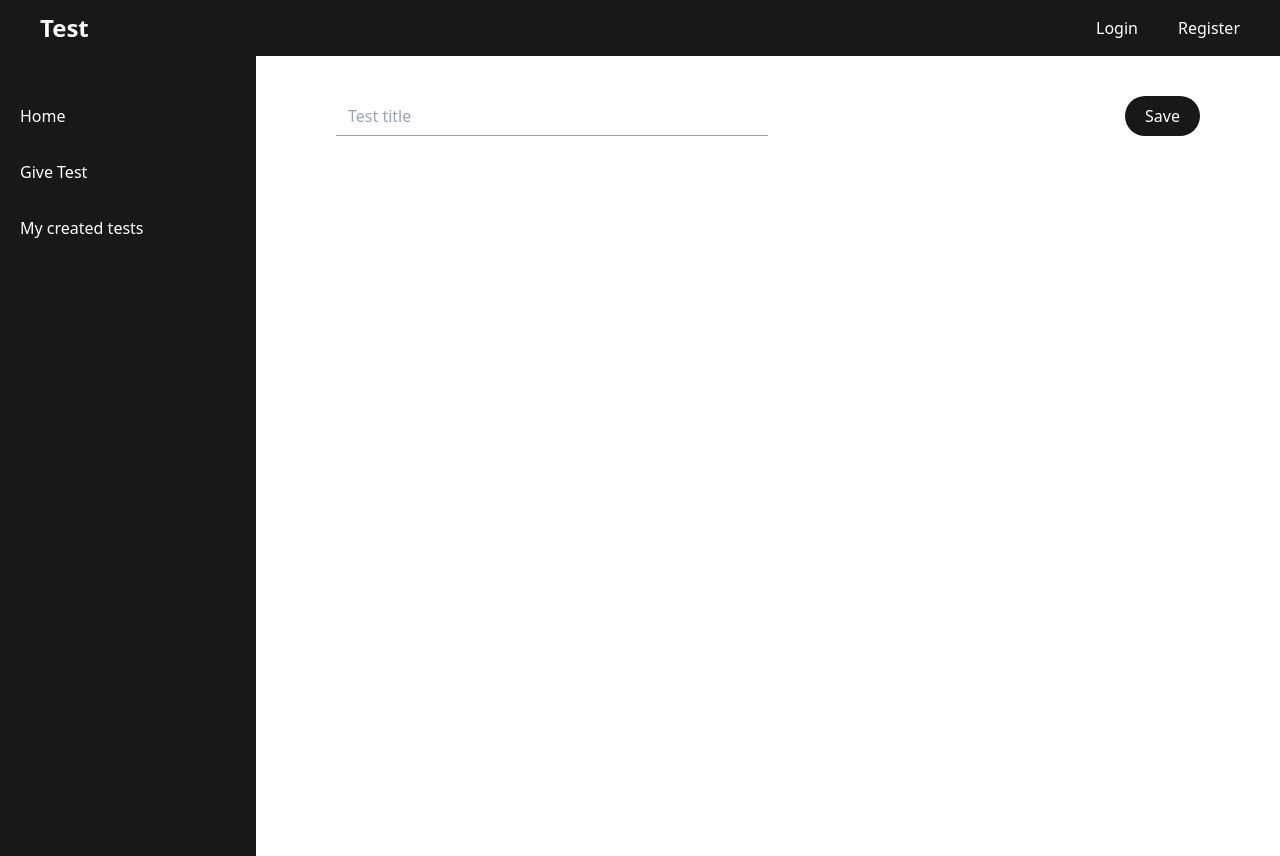
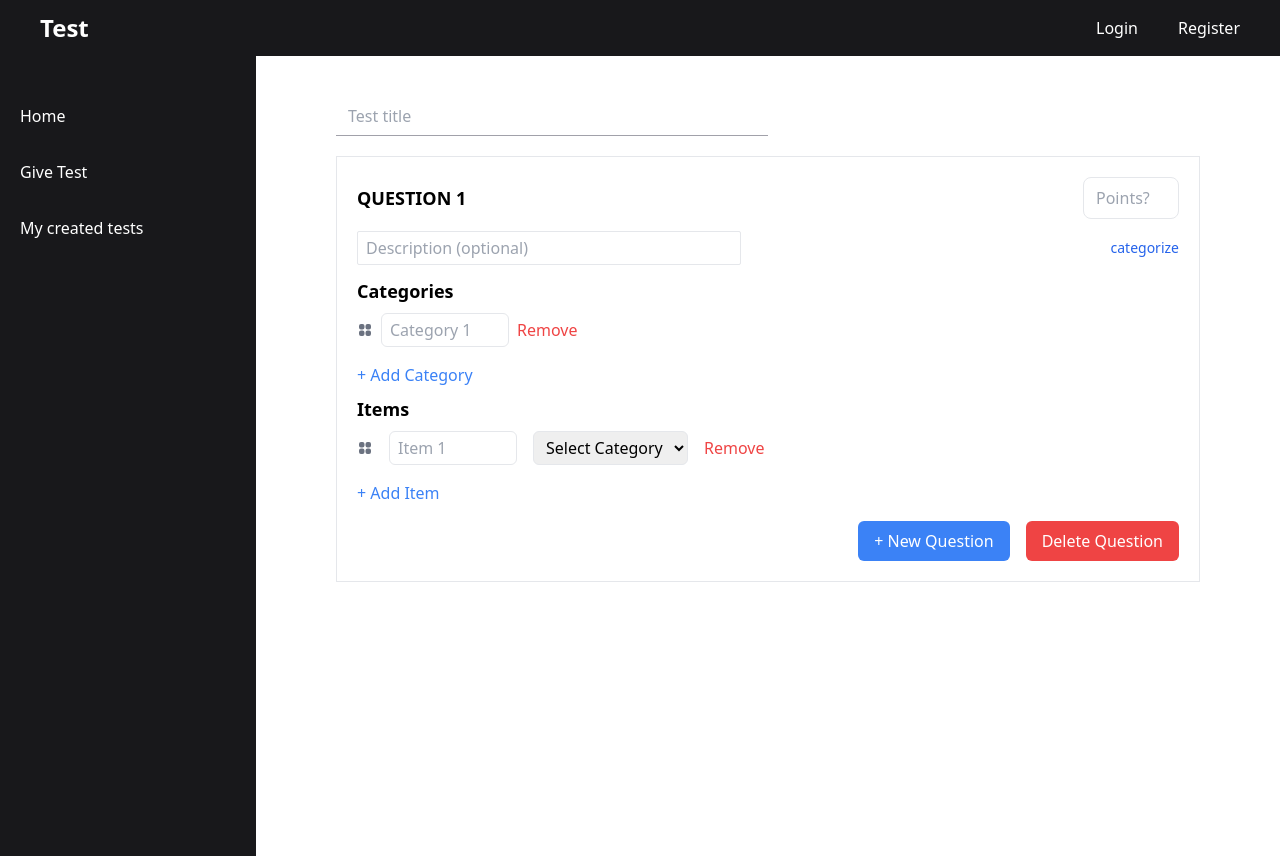
Before and after one commit to aadarshraj02/test-builder, a React (Vite) app in the folder client/: page /create-test in a window 1280 px wide. Built offline with nearby package versions, Linux system fonts and the light colour scheme.

Commit message:
added ui to add categorize question

```diff
--- a/client/package.json
+++ b/client/package.json
@@ -12,6 +12,8 @@
   "dependencies": {
     "axios": "^1.7.8",
     "react": "^18.3.1",
+    "react-dnd": "^16.0.1",
+    "react-dnd-html5-backend": "^16.0.1",
     "react-dom": "^18.3.1",
     "react-icons": "^5.4.0",
     "react-router-dom": "^7.0.2"
--- /dev/null
+++ b/client/src/components/Categorize Question/Categorize.jsx
@@ -0,0 +1,111 @@
+import React, { useState } from "react";
+import CategoryList from "./CategoryList";
+import ItemList from "./ItemList";
+
+const Categorize = () => {
+  const [categories, setCategories] = useState([{ id: "cat-1", value: "" }]);
+  const [items, setItems] = useState([
+    { id: "item-1", value: "", category: "" },
+  ]);
+
+  const moveCategory = (draggedIndex, hoverIndex) => {
+    const updatedCategories = [...categories];
+    const [draggedCategory] = updatedCategories.splice(draggedIndex, 1);
+    updatedCategories.splice(hoverIndex, 0, draggedCategory);
+    setCategories(updatedCategories);
+  };
+
+  const moveItem = (draggedIndex, hoverIndex) => {
+    const updatedItems = [...items];
+    const [draggedItem] = updatedItems.splice(draggedIndex, 1);
+    updatedItems.splice(hoverIndex, 0, draggedItem);
+    setItems(updatedItems);
+  };
+
+  const addNewQuestion = () => {
+    setCategories([{ id: `cat-1`, value: "" }]);
+    setItems([{ id: "item-1", value: "", category: "" }]);
+  };
+
+  const deleteQuestion = () => {
+    setCategories([]);
+    setItems([]);
+  };
+
+  return (
+    <div className="min-h-[50vh] border p-5">
+      <div className="flex justify-between items-center">
+        <h2 className="text-lg font-semibold">QUESTION 1</h2>
+        <input
+          type="number"
+          placeholder="Points?"
+          className="border rounded-lg px-3 py-2 w-24 outline-none"
+        />
+      </div>
+
+      <div className="my-3 flex justify-between items-center">
+        <input
+          type="text"
+          placeholder="Description (optional)"
+          className="outline-none border px-2 py-1 rounded-sm w-[30vw]"
+        />
+        <p className="text-sm text-blue-600">categorize</p>
+      </div>
+
+      <CategoryList
+        categories={categories}
+        setCategories={setCategories}
+        moveCategory={moveCategory}
+      />
+      <button
+        type="button"
+        onClick={() =>
+          setCategories([
+            ...categories,
+            { id: `cat-${categories.length + 1}`, value: "" },
+          ])
+        }
+        className="text-blue-500 mt-2"
+      >
+        + Add Category
+      </button>
+
+      <ItemList
+        items={items}
+        setItems={setItems}
+        moveItem={moveItem}
+        categories={categories}
+      />
+      <button
+        type="button"
+        onClick={() =>
+          setItems([
+            ...items,
+            { id: `item-${items.length + 1}`, value: "", category: "" },
+          ])
+        }
+        className="text-blue-500 mt-2"
+      >
+        + Add Item
+      </button>
+      <div className="flex justify-end mt-4 gap-4">
+        <button
+          type="button"
+          onClick={addNewQuestion}
+          className="bg-blue-500 text-white px-4 py-2 rounded-md"
+        >
+          + New Question
+        </button>
+        <button
+          type="button"
+          onClick={deleteQuestion}
+          className="bg-red-500 text-white px-4 py-2 rounded-md"
+        >
+          Delete Question
+        </button>
+      </div>
+    </div>
+  );
+};
+
+export default Categorize;
--- /dev/null
+++ b/client/src/components/Categorize Question/Category.jsx
@@ -0,0 +1,56 @@
+import React from "react";
+import { HiSquares2X2 } from "react-icons/hi2";
+import { useDrag, useDrop } from "react-dnd";
+
+const Category = ({ category, index, moveCategory, setCategories }) => {
+  const [, ref] = useDrag({
+    type: "CATEGORY",
+    item: { index },
+  });
+
+  const [, drop] = useDrop({
+    accept: "CATEGORY",
+    hover: (item) => {
+      if (item.index !== index) {
+        moveCategory(item.index, index);
+        item.index = index;
+      }
+    },
+  });
+
+  return (
+    <div
+      ref={(node) => ref(drop(node))}
+      className="flex items-center gap-2 mb-2"
+    >
+      <HiSquares2X2
+        className="text-gray-500 cursor-grab hover:text-black"
+        title="Drag"
+      />
+      <input
+        type="text"
+        placeholder={`Category ${index + 1}`}
+        value={category.value}
+        onChange={(e) => {
+          setCategories((prev) =>
+            prev.map((cat, i) =>
+              i === index ? { ...cat, value: e.target.value } : cat
+            )
+          );
+        }}
+        className="border w-32 rounded-md outline-none px-2 py-1"
+      />
+      <button
+        type="button"
+        onClick={() =>
+          setCategories((prev) => prev.filter((_, i) => i !== index))
+        }
+        className="text-red-500"
+      >
+        Remove
+      </button>
+    </div>
+  );
+};
+
+export default Category;
--- /dev/null
+++ b/client/src/components/Categorize Question/CategoryList.jsx
@@ -0,0 +1,21 @@
+import React from "react";
+import Category from "./Category";
+
+const CategoryList = ({ categories, setCategories, moveCategory }) => {
+  return (
+    <div>
+      <h3 className="text-lg my-2 font-semibold">Categories</h3>
+      {categories.map((category, index) => (
+        <Category
+          key={category.id}
+          category={category}
+          index={index}
+          moveCategory={moveCategory}
+          setCategories={setCategories}
+        />
+      ))}
+    </div>
+  );
+};
+
+export default CategoryList;
--- /dev/null
+++ b/client/src/components/Categorize Question/Item.jsx
@@ -0,0 +1,72 @@
+import React from "react";
+import { HiSquares2X2 } from "react-icons/hi2";
+import { useDrag, useDrop } from "react-dnd";
+
+const Item = ({ item, index, moveItem, setItems, categories }) => {
+  const [, ref] = useDrag({
+    type: "ITEM",
+    item: { index },
+  });
+
+  const [, drop] = useDrop({
+    accept: "ITEM",
+    hover: (item) => {
+      if (item.index !== index) {
+        moveItem(item.index, index);
+        item.index = index;
+      }
+    },
+  });
+
+  return (
+    <div
+      ref={(node) => ref(drop(node))}
+      className="flex items-center gap-4 mb-2"
+    >
+      <HiSquares2X2
+        className="text-gray-500 cursor-grab hover:text-black"
+        title="Drag"
+      />
+      <input
+        type="text"
+        placeholder={`Item ${index + 1}`}
+        value={item.value}
+        onChange={(e) => {
+          setItems((prev) =>
+            prev.map((itm, i) =>
+              i === index ? { ...itm, value: e.target.value } : itm
+            )
+          );
+        }}
+        className="border w-32 rounded-md outline-none px-2 py-1"
+      />
+      <select
+        value={item.category}
+        onChange={(e) => {
+          setItems((prev) =>
+            prev.map((itm, i) =>
+              i === index ? { ...itm, category: e.target.value } : itm
+            )
+          );
+        }}
+        className="border rounded-md px-2 py-1"
+      >
+        <option value="">Select Category</option>
+        {categories.map((cat, i) => (
+          <option key={i} value={cat.value}>
+            {cat.value}
+          </option>
+        ))}
+      </select>
+      <button
+        type="button"
+        onClick={() => setItems((prev) => prev.filter((_, i) => i !== index))}
+        className="text-red-500"
+      >
+        Remove
+      </button>
+    </div>
+  );
+};
+
+export default Item;
--- /dev/null
+++ b/client/src/components/Categorize Question/ItemList.jsx
@@ -0,0 +1,22 @@
+import React from "react";
+import Item from "./Item";
+
+const ItemList = ({ items, setItems, moveItem, categories }) => {
+  return (
+    <div>
+      <h3 className="text-lg my-2 font-semibold">Items</h3>
+      {items.map((item, index) => (
+        <Item
+          key={item.id}
+          item={item}
+          index={index}
+          moveItem={moveItem}
+          setItems={setItems}
+          categories={categories}
+        />
+      ))}
+    </div>
+  );
+};
+
+export default ItemList;
--- a/client/src/components/Categorize.jsx
+++ /dev/null
@@ -1,5 +0,0 @@
-const Categorize = () => {
-  return <div>Categorize</div>;
-};
-
-export default Categorize;
--- a/client/src/pages/CreateTest.jsx
+++ b/client/src/pages/CreateTest.jsx
@@ -1,3 +1,6 @@
+import { DndProvider } from "react-dnd";
+import { HTML5Backend } from "react-dnd-html5-backend";
+import Categorize from "../components/Categorize Question/Categorize";
 import Navbar from "../components/Navbar";
 import Sidenav from "../components/Sidenav";
 
@@ -9,15 +12,15 @@ const CreateTest = () => {
         <div className="">
           <Sidenav />
         </div>
-        <div className="sm:px-20 px-5 py-10 flex justify-between w-full">
+        <div className="sm:px-20 px-5 py-10  w-full">
           <input
             type="text"
             placeholder="Test title"
-            className="sm:w-1/2  h-[40px] px-3 border-b border-b-zinc-400 outline-none"
+            className="sm:w-1/2 mb-5  h-[40px] px-3 border-b border-b-zinc-400 outline-none"
           />
-          <button className="bg-zinc-900 px-5 py-1 h-[40px] text-white rounded-full">
-            Save
-          </button>
+          <DndProvider backend={HTML5Backend}>
+            <Categorize />
+          </DndProvider>
         </div>
       </div>
     </div>
```
Also changed, not shown: 1 other file (tests, documents, lock files or other folders).
